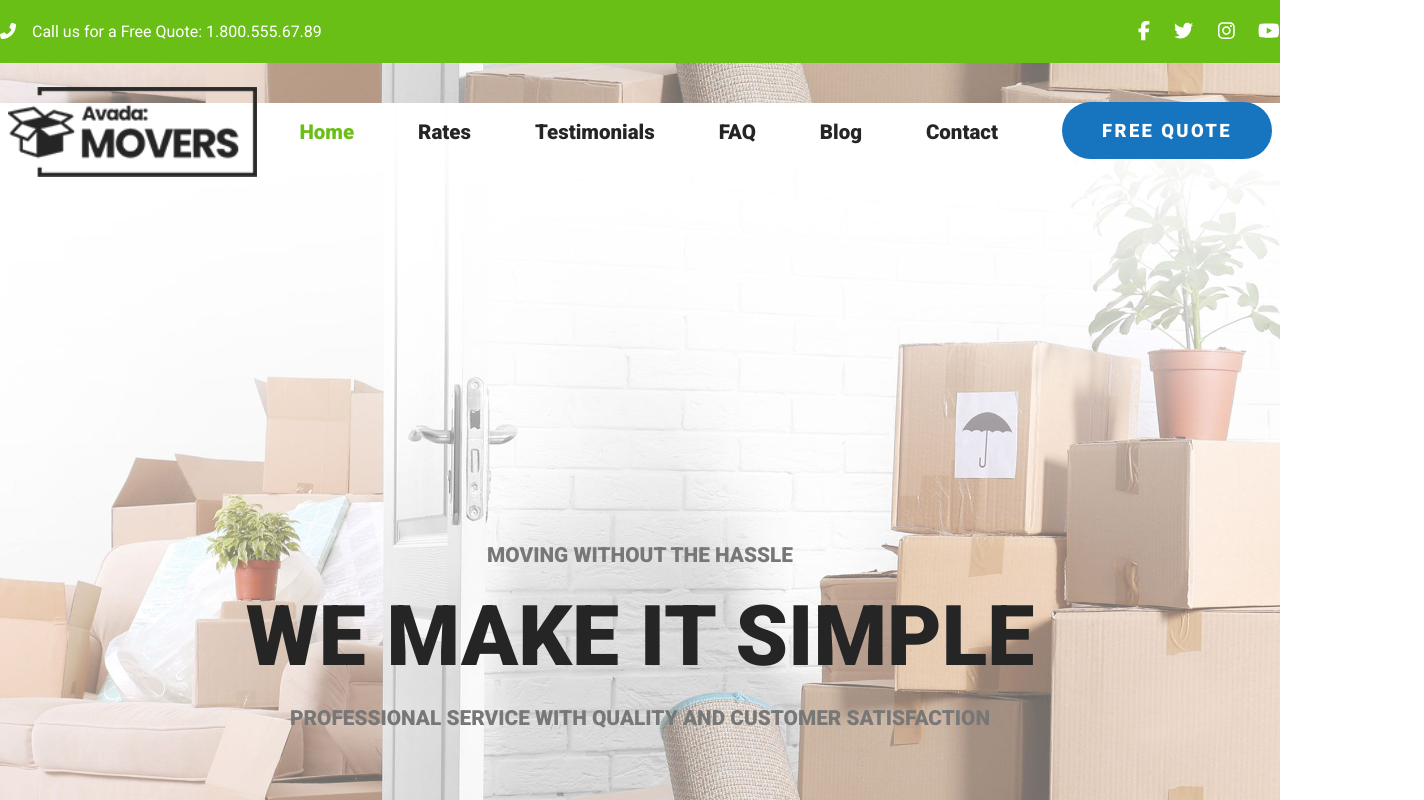
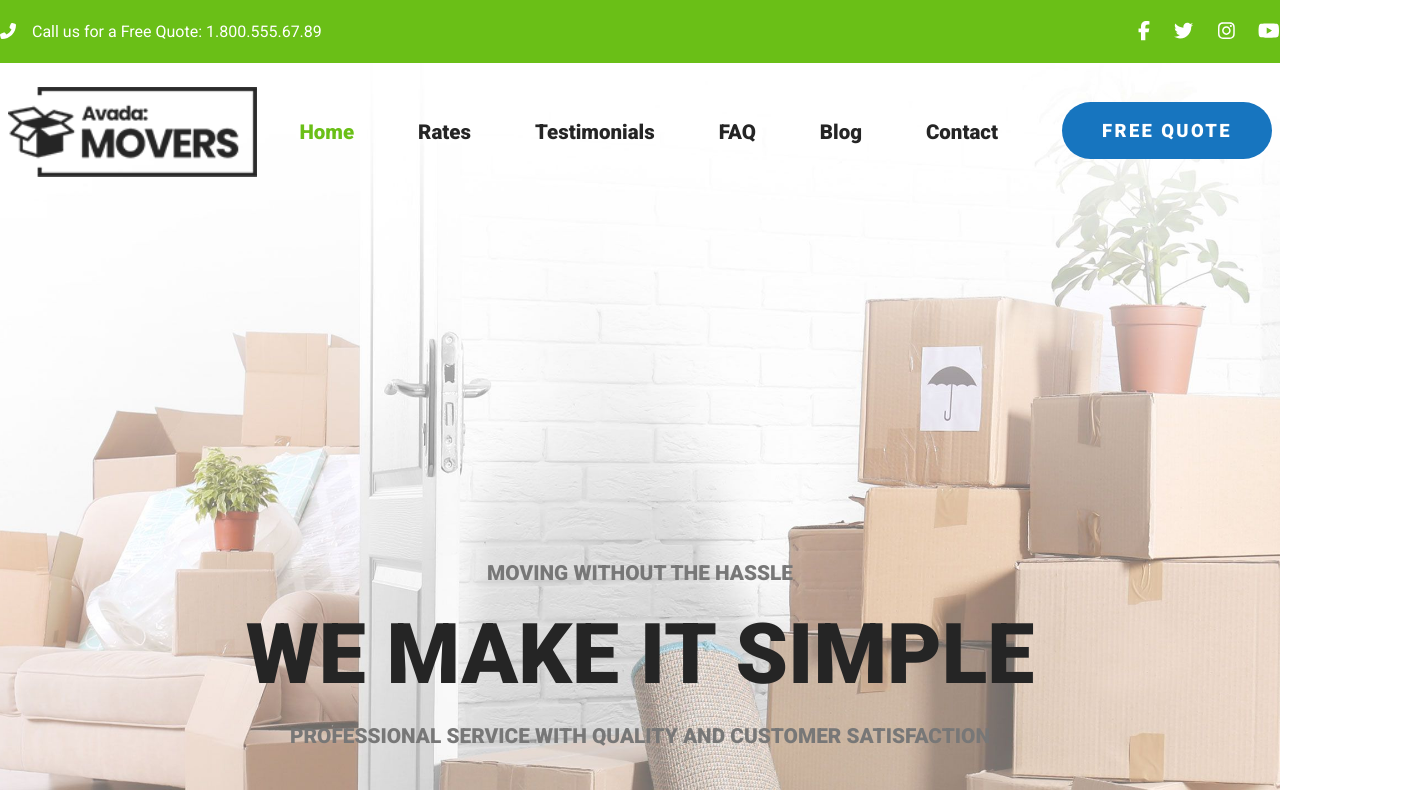
Before and after one commit to jamiromic/proj-html-vuejs, a Vue app: page / in a window 1280 px wide. Shown: the top 800 px of the page, 1424 px wide, since content can reach past the window. Built offline with nearby package versions, Linux system fonts and the light colour scheme.

Commit message:
fix_various_size

```diff
--- a/src/components/FooterLinkMenuComponent.vue
+++ b/src/components/FooterLinkMenuComponent.vue
@@ -53,6 +53,7 @@
         padding: 6rem 0;
         background-color: white;
         color: black;
+        flex-wrap: wrap;
 
         .link_menu {
             width: 490px;
--- a/src/components/FullServiceSection.vue
+++ b/src/components/FullServiceSection.vue
@@ -64,6 +64,7 @@
         .wrapper_cards {
             @include display_flexbox;
             gap: 4rem;
+            flex-wrap: wrap;
 
             .card {
                 display: flex;
--- a/src/components/HappyCustomersComponent.vue
+++ b/src/components/HappyCustomersComponent.vue
@@ -65,6 +65,7 @@
         .card_wrapper {
             @include display_flexbox;
             gap: 4rem;
+            flex-wrap: wrap;
 
             .card {
                 @include flex_center_column;
--- a/src/components/HeroComponent.vue
+++ b/src/components/HeroComponent.vue
@@ -31,17 +31,18 @@
 
     .wrapper_hero {
         background-image: url(../assets/avada-movers-homeherobackground-final.jpg);
-        background-size: 132.5%;
+        background-size: contain;
+        background-size: 130%;
         background-position: top;
-        background-position-y: 15%;
-        background-position-x: 43%;
+        background-repeat: no-repeat;
+        height: 1050px;
 
 
 
         .hero_title {
             text-transform: uppercase;
-            height: 870px;
             @include flex_center_column;
+            padding-top: 22.5rem;
 
             .title {
                 color: #252525;
--- a/src/components/ToolbarComponent.vue
+++ b/src/components/ToolbarComponent.vue
@@ -46,6 +46,7 @@
 
             ul {
                 display: flex;
+                flex-wrap: wrap;
                 gap: 4rem;
 
                 .item_menu {
```
